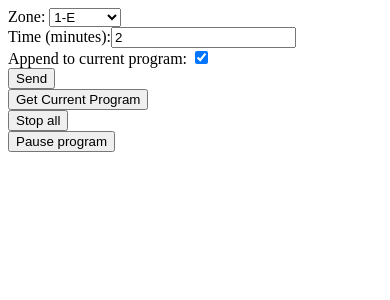
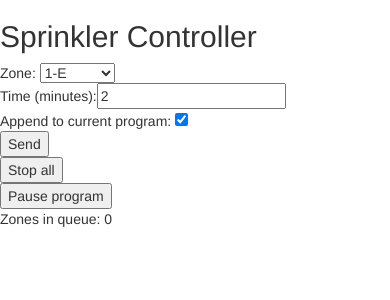
Before and after one commit to dkulinski/sprinkler, a Flask app: page / in a window 390 px wide. Shown: the top 300 px of the page. Run offline with Flask 2, Linux system fonts and the light colour scheme; data that the repository does not hold is empty; some libraries are stand-ins or nearby versions.

Commit message:
Updated javascript to display current program

```diff
--- a/app.py
+++ b/app.py
@@ -1,10 +1,13 @@
 import logging
+import json
 from flask import Flask, request, render_template
 from flask_sprinkler import Sprinkler
+from flask_bootstrap import Bootstrap
 
 logging.basicConfig(level=logging.DEBUG)
 
 app = Flask(__name__)
+Bootstrap(app)
 
 spr = Sprinkler(app)
 
@@ -22,7 +25,7 @@ def zone_set():
 
 @app.route('/v1/zone', methods=['GET'])
 def zone_get():
-    return("Current zones waiting:")
+    return(json.dumps(spr.get_sprinkler_state()))
 
 @app.route('/v1/stopall', methods=['POST'])
 def stop_all():
--- a/templates/index.html
+++ b/templates/index.html
@@ -1,15 +1,15 @@
-<!DOCTYPE html>
-<html lang="en">
-<head>
-    <meta charset="UTF-8">
-    <meta http-equiv="X-UA-Compatible" content="IE=edge">
-    <meta name="viewport" content="width=device-width, initial-scale=1.0">
-    <title>Sprinkler System Control</title>
-</head>
-<body>
-    <form action="/v1/zone" method="post">
+{% extends "bootstrap/base.html" %}
+{% block title %}Sprinkler Control{% endblock %}
+
+{% block content %}
+<div class="row">
+<div class="container-fluid"><h2>Sprinkler Controller</h2></div>
+</div>
+<div class="row">
+    <div class="col-md-8">
+        <form id="zone">
                 Zone:
-        <select name="zone" id="zone">
+                <select name="zone" id="zone-select">
                     <option value="56">1-E</option>
                     <option value="57">1-WB</option>
                     <option value="24">2</option>
@@ -56,14 +56,61 @@
                 <br>
                 <input type="submit" value="Send">
         </form>
-    <form action="/v1/zone" method="get">
-        <input type="submit" value="Get Current Program">
-    </form>
+    </div>
+    <div class="col-md-4">
         <form action="/v1/stopall" method="post">
             <input type="submit" value="Stop all">
         </form>
         <form action="/v1/pause" method="post">
         <input type="submit" value="Pause program">
         </form>
-</body>
-</html>
+</div>
+</div>
+<div class="row">
+    <div class="col-md-4">
+        <div id="queuelength">
+        </div>
+    </div>
+    <div class="col-md-8">
+        <div id="queue"></div>
+    </div>
+</div>
+{% endblock %}
+{% block scripts %}
+{{ super() }}
+<script>
+    $("#zone").submit(function(event) {
+        event.preventDefault();
+        $.post("/v1/zone", $("#zone").serialize());
+    })
+
+    function getZones() {
+        $.getJSON('/v1/zone', function(data) {
+            $.each(data, function(key, val) {
+                if(key == "queue_depth") {
+                    $("#queuelength").text("Zones in queue: " + val)
+                }
+                if(key == "queue" && val.length > 0)
+                {
+                    $('#queue').empty();
+                    val.forEach( function(zone, index, arr) {
+                        $("#queue").append(
+                            'zone ' + $('#zone-select option[value="' + zone['zone'] + '"]').text() + ' has ' + zone['remaining'] + " minutes remaining.<br/>"
+                        );
+                    });
+                } else if(key == "queue" && val.length == 0) {
+                    $("#queue").empty();
+                }
+            });
+        });
+    }
+
+    setInterval(
+        function() {
+            getZones();
+        },
+        1000
+    );
+
+</script>
+{% endblock %}
```
Lines whose indentation alone changed are shown as unchanged.
